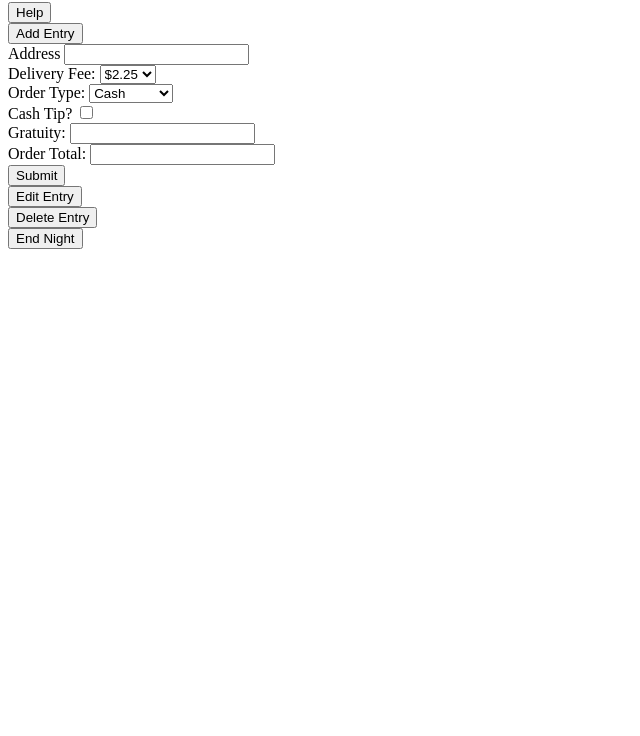
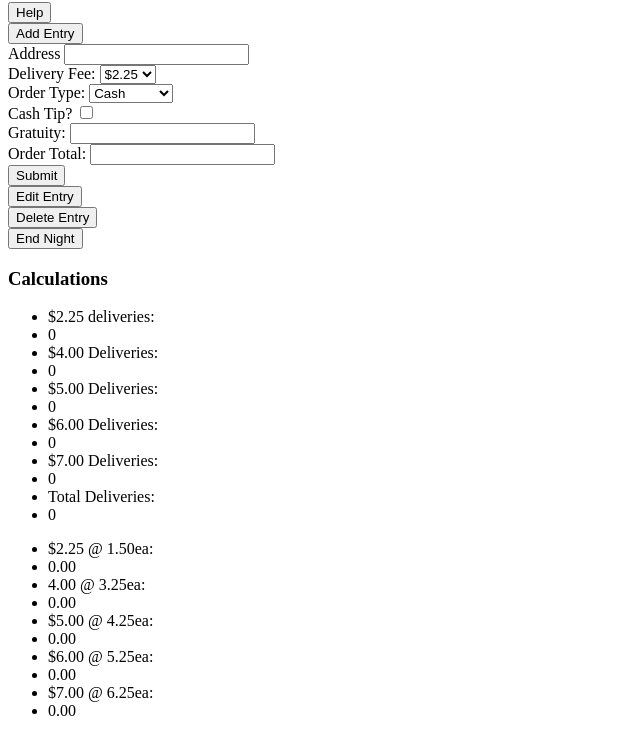
Before and after one commit to HeathBenn/DeliveryTracker2, a plain HTML site: page index.html in a window 1280 px wide. Shown: the part 78-814 px from the top of the page, without its empty margins (0-640 px from the left). Drawn offline with Linux system fonts and the light colour scheme.

Commit message:
added more html

```diff
--- a/index.html
+++ b/index.html
@@ -62,5 +62,38 @@
         <div>
             <button id="endNight" type="button">End Night</button>
         </div>
+        <div>
+            <h3>Calculations</h3>
+        </div>
+        <div>
+            <ul>
+                <li>$2.25 deliveries:</li>
+                <li class="thirdColumn">0</li>
+                <li>$4.00 Deliveries: </li>
+                <li class="thirdColumn">0</li>
+                <li>$5.00 Deliveries:</li>
+                <li class="thirdColumn">0</li>
+                <li>$6.00 Deliveries:</li>
+                <li class="thirdColumn">0</li>
+                <li>$7.00 Deliveries:</li>
+                <li class="thirdColumn">0</li>
+                <li class="totals" >Total Deliveries:</li>
+                <li class="thirdColumn">0</li>
+            </ul>
+        </div>
+        <div>
+            <ul>
+                <li>$2.25 @ 1.50ea:</li>
+                <li class="thirdColumn">0.00</li>
+                <li>4.00 @ 3.25ea:</li>
+                <li class="thirdColumn">0.00</li>
+                <li>$5.00 @ 4.25ea:</li>
+                <li class="thirdColumn">0.00</li>
+                <li>$6.00 @ 5.25ea:</li>
+                <li class="thirdColumn">0.00</li>
+                <li>$7.00 @ 6.25ea:</li>
+                <li class="thirdColumn">0.00</li>
+            </ul>
+        </div>
     </body>
 </html>
```
